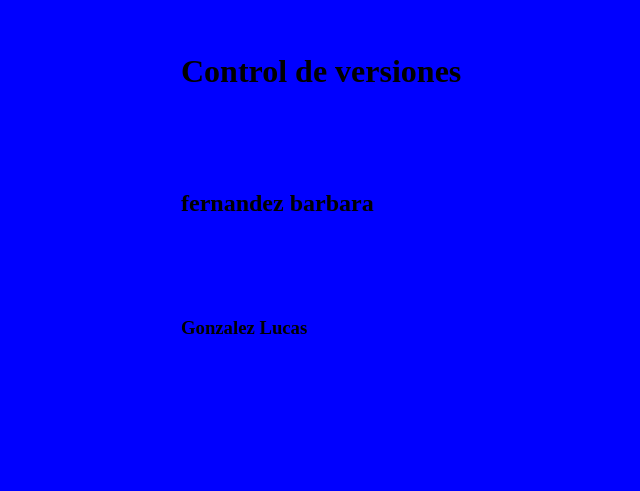
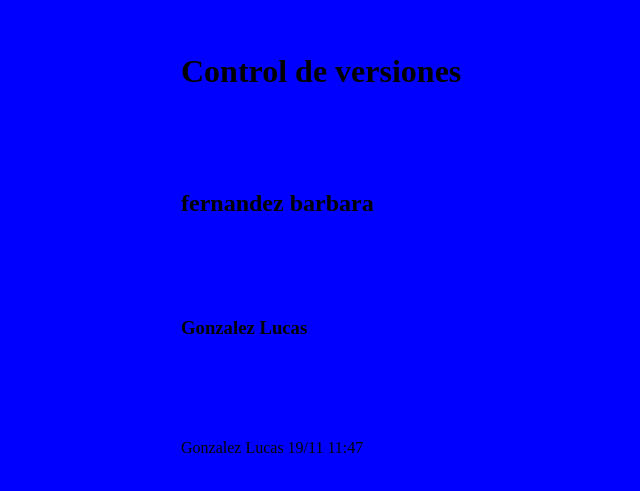
Before and after one commit to LucasGonzalez140/TP_SO_i4_Equipo109, a plain HTML site: page index.html in a window 1280 px wide. Shown: the part 147-638 px from the top of the page, without its empty margins (119-759 px from the left). Drawn offline with Linux system fonts and the light colour scheme.

Commit message:
se añaden mas datos de Alfa en index.html

```diff
--- a/index.html
+++ b/index.html
@@ -10,5 +10,6 @@
 <h1>Control de versiones</h1>
 <h2>fernandez barbara</h2>
 <h3>Gonzalez Lucas</h3>
+<p>Gonzalez Lucas 19/11 11:47 </p>
 </body>
 </html>
```
